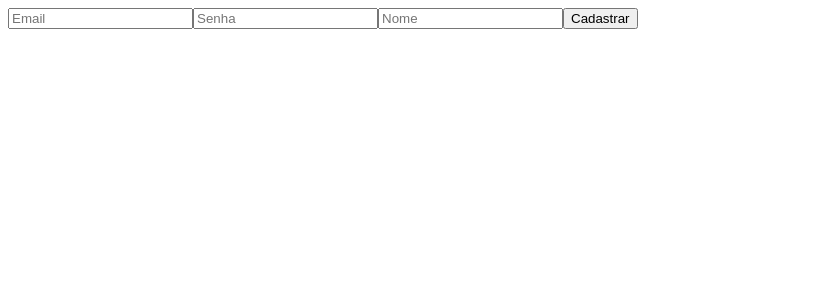
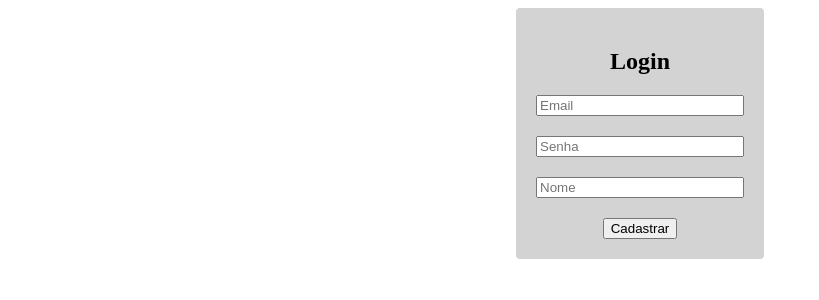
Before and after one commit to jmarcelonunes/editable-news-app, a React (Create React App) app in the folder web/: page /signup in a window 1280 px wide. Shown: the top 300 px of the page, without its empty margins (0-819 px from the left). Built offline with nearby package versions, Linux system fonts and the light colour scheme.

Commit message:
Changes style for sign up page

```diff
--- a/web/src/components/SignUp.jsx
+++ b/web/src/components/SignUp.jsx
@@ -22,8 +22,32 @@ const SignUp = () => {
   }
 
   return (
-    <form onSubmit={handleSubmit}>
+    <div
+      style={{
+        display: 'flex',
+        width: '100%',
+        justifyContent: 'center',
+        alignItems: 'center',
+      }}
+    >
+      <form
+        style={{
+          display: 'flex',
+          flexDirection: 'column',
+          backgroundColor: 'lightgray',
+          alignItems: 'center',
+          justifyContent: 'center',
+          borderWidth: 1,
+          borderRadius: 4,
+          borderColor: 'black',
+          alignSelf: 'center',
+          padding: 20,
+        }}
+        onSubmit={handleSubmit}
+      >
+        <h2>Login</h2>
         <input
+          style={{ width: 200, marginBottom: 20 }}
           type="text"
           name="email"
           placeholder="Email"
@@ -31,6 +55,7 @@ const SignUp = () => {
           onChange={(e) => setEmail(e.target.value)}
         />
         <input
+          style={{ width: 200, marginBottom: 20 }}
           type="password"
           name="password"
           placeholder="Senha"
@@ -38,6 +63,7 @@ const SignUp = () => {
           onChange={(e) => setPassword(e.target.value)}
         />
         <input
+          style={{ width: 200, marginBottom: 20 }}
           type="text"
           name="name"
           placeholder="Nome"
@@ -46,6 +72,7 @@ const SignUp = () => {
         />
         <button type="submit">Cadastrar</button>
       </form>
+    </div>
   );
 };
 
```
Lines whose indentation alone changed are shown as unchanged.
